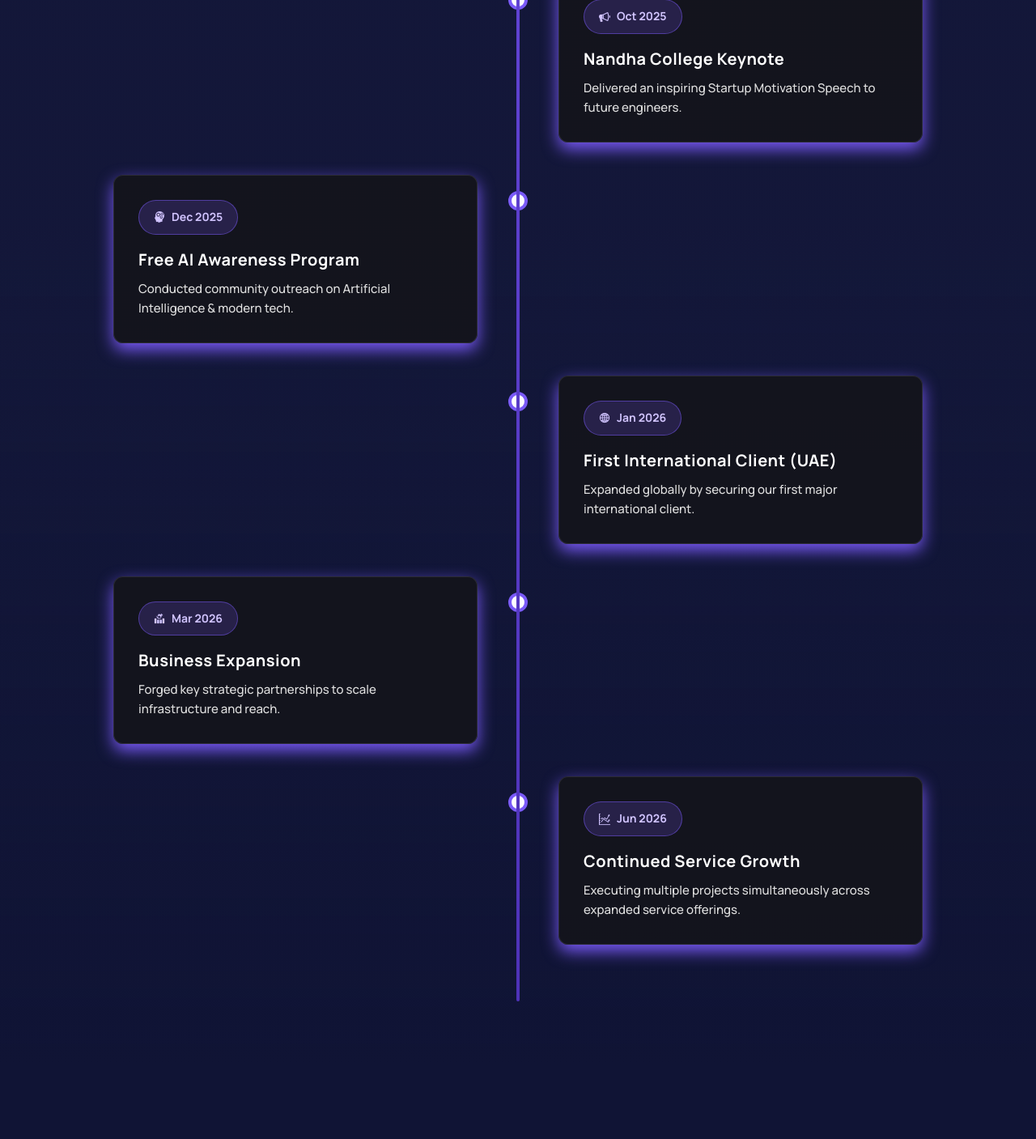
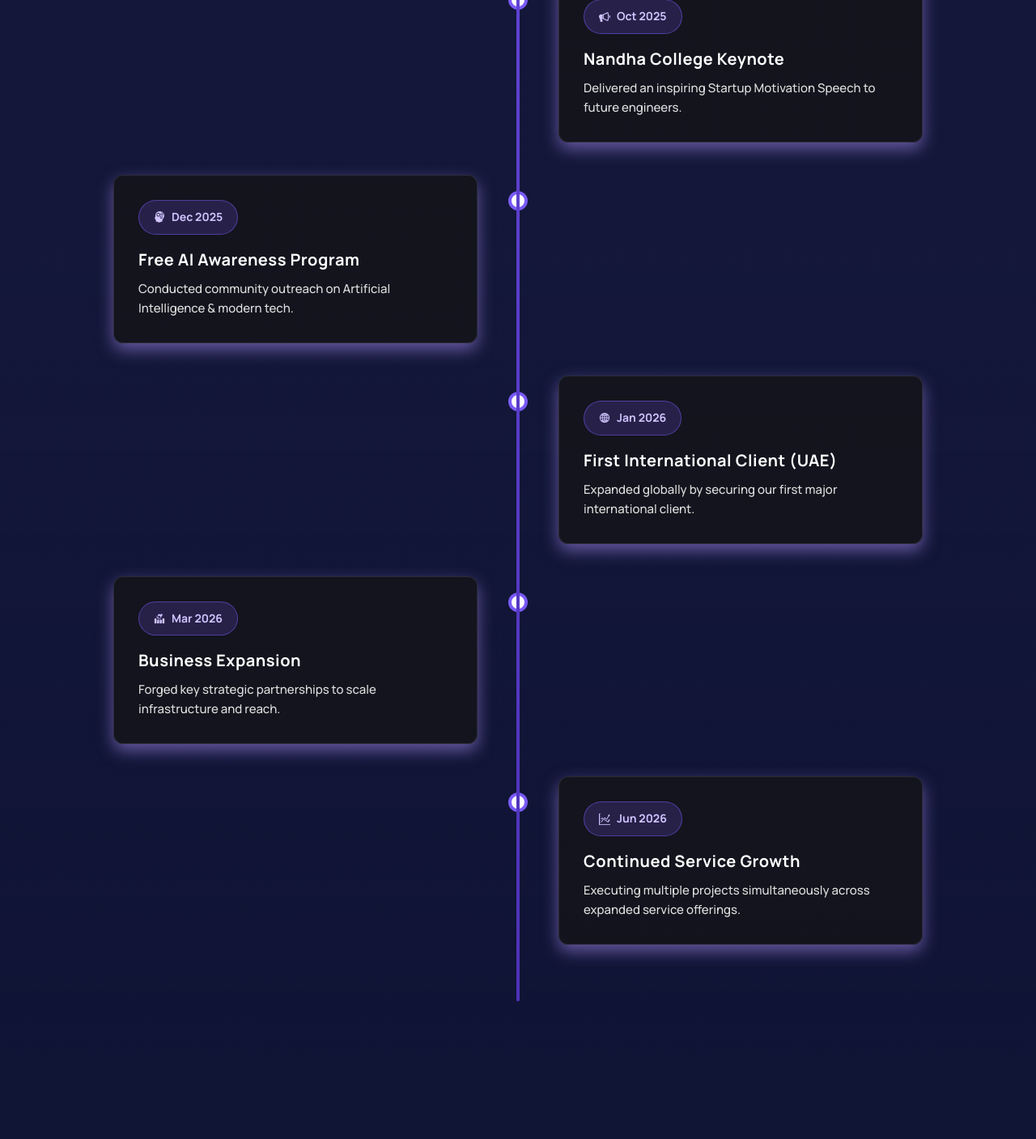
Before and after one commit to IST-2025/ist, a Flask app: page /journey in a window 1280 px wide. Shown: the part 2135-3542 px from the top of the page at 81% size. Run offline with Flask 3, Linux system fonts and the light colour scheme; some libraries are stand-ins or nearby versions.

Commit message:
crt the page

```diff
--- a/aivent/templates/journey.html
+++ b/aivent/templates/journey.html
@@ -77,7 +77,7 @@
         border-radius: 12px;
         border: 1px solid rgba(255, 255, 255, 0.1); /* Brighter border */
         backdrop-filter: blur(15px); /* Stronger blur to hide complex backgrounds */
-        box-shadow: 0 8px 20px #7a5af8; /* Deep shadow to separate from background */
+        box-shadow: 0 8px 20px #6658a0; /* Deep shadow to separate from background */
         transition: all 0.4s cubic-bezier(0.175, 0.885, 0.32, 1.275);
     }
 
@@ -196,7 +196,7 @@
                                 <i class="icofont-rocket-alt-2"></i> 21 Feb 2025
                             </div>
                             <h4 class="mb-2 fs-5">Official Company Launch</h4>
-                            <p class="mb-0 fs-15">Official launch of Innovate Solution Technology & corporate website.</p>
+                            <p class="mb-0 fs-15">Official launch of Inovate Solution Technology & corporate website.</p>
                         </div>
                     </div>
 
```
